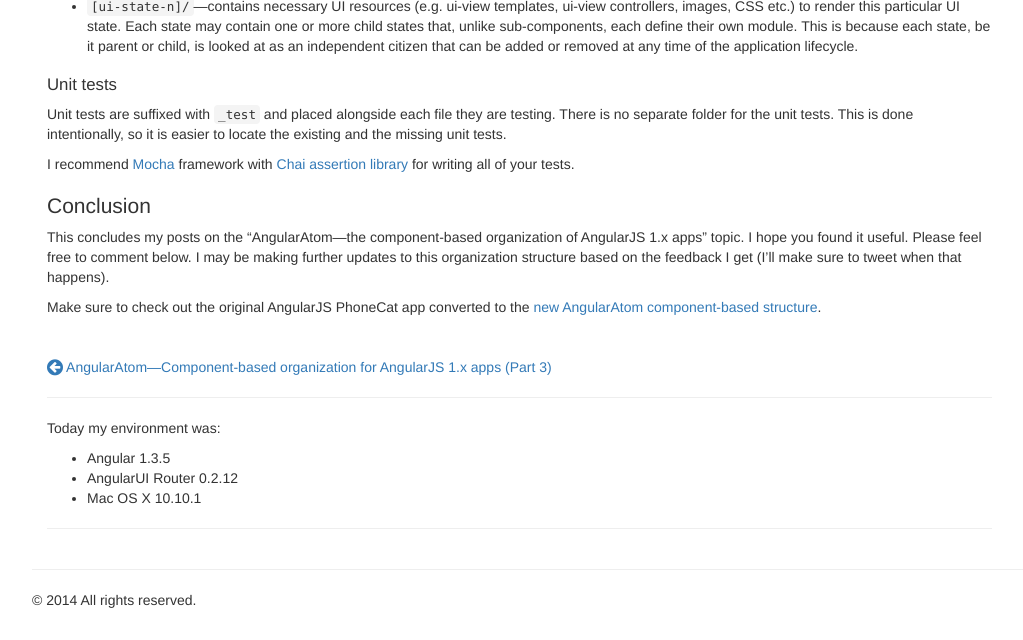
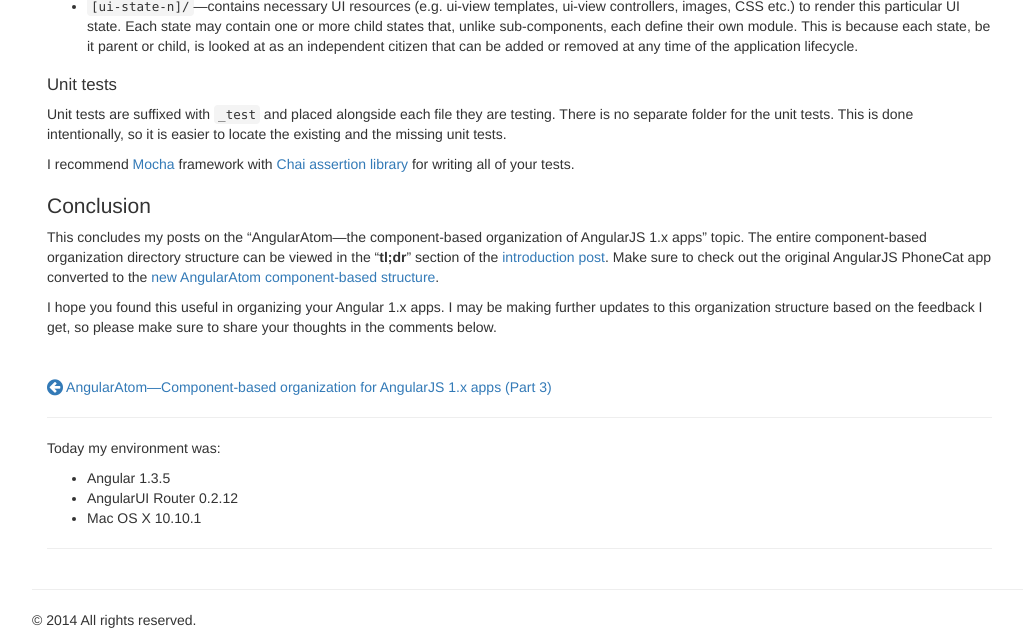
Before and after one commit to demisx/demisx.github.io, a Jekyll site: the page built from _posts/2014-12-13-angular-1-component-organization-4.md, in a window 1280 px wide and 900 px high, scrolled down 1334 px, cut to the strip 260-900 px from the top of the window. Shown: the whole strip, without its empty margins (38-1061 px from the left). Built offline with Jekyll 4.4.1, drawn with Linux system fonts in a browser that asks for light colours; nearby versions of some CDN libraries; Markdown is read by kramdown in place of the engine named in the settings; comment, search, counter and statistics services are not loaded.

Commit message:
Correct language

```diff
--- a/_posts/2014-12-13-angular-1-component-organization-4.md
+++ b/_posts/2014-12-13-angular-1-component-organization-4.md
@@ -96,16 +96,22 @@ at any time of the application lifecycle.
 Unit tests are suffixed with `_test` and placed alongside each file they are testing.
 There is no separate folder for the unit tests. This is done intentionally, so it is easier to locate the existing and the missing unit tests.
 
-I recommend [Mocha](http://mochajs.org/) framework with [Chai assertion library](http://chaijs.com/) for writing all of your tests.
+I recommend [Mocha](http://mochajs.org/) framework with
+[Chai assertion library](http://chaijs.com/) for writing all of your tests.
 
 ## Conclusion
 
 This concludes my posts on the "AngularAtom&mdash;the component-based organization of
-AngularJS 1.x apps" topic. I hope you found it useful. Please feel free to comment below. I may be making further updates to this organization structure based on the feedback I get
-(I'll make sure to tweet when that happens).
-
+AngularJS 1.x apps" topic. The entire component-based organization directory
+structure can be viewed in the
+"**tl;dr**" section of the
+[introduction post]({% post_url 2014-12-02-angular-1-component-organization-1 %}).
 Make sure to check out the original AngularJS PhoneCat app converted to the [new
 AngularAtom component-based structure](https://github.com/demisx/angular-phonecat-components).
+
+I hope you found this useful in organizing your Angular 1.x apps.
+I may be making further updates to this organization structure based on the feedback I get,
+so please make sure to share your thoughts in the comments below.
 
 <div id="post-navigation" >
   <div class="previous">
```
